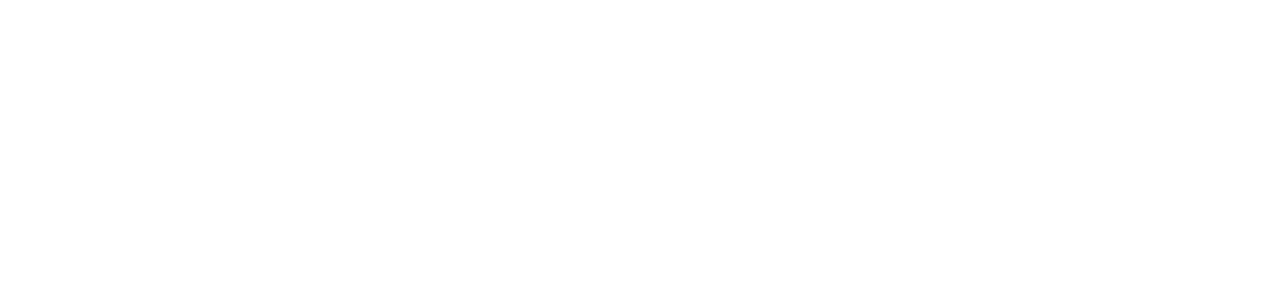
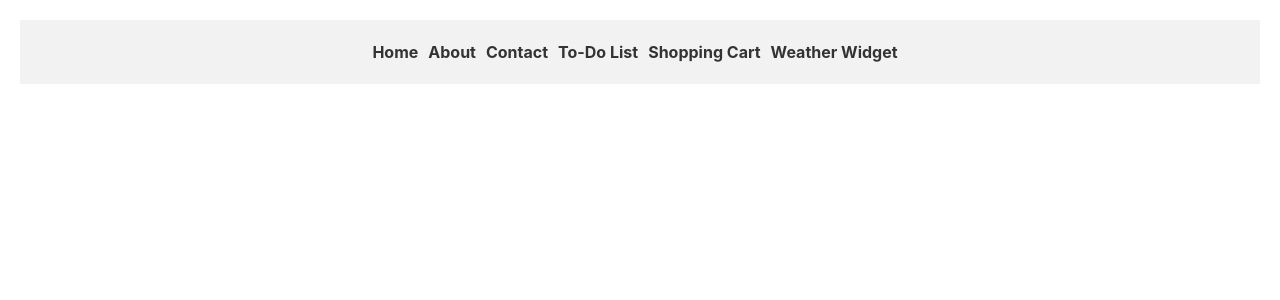
Before and after one commit to sanyamk0/ambula_assignment, a React (Create React App) app: page / in a window 1280 px wide. Shown: the top 300 px of the page. Built offline with nearby package versions, Linux system fonts and the light colour scheme.

Commit message:
Made Header

```diff
--- a/package.json
+++ b/package.json
@@ -6,8 +6,10 @@
     "@testing-library/jest-dom": "^5.16.5",
     "@testing-library/react": "^13.4.0",
     "@testing-library/user-event": "^13.5.0",
+    "axios": "^1.4.0",
     "react": "^18.2.0",
     "react-dom": "^18.2.0",
+    "react-router-dom": "^6.14.1",
     "react-scripts": "5.0.1",
     "web-vitals": "^2.1.4"
   },
@@ -34,5 +36,8 @@
       "last 1 firefox version",
       "last 1 safari version"
     ]
+  },
+  "devDependencies": {
+    "tailwindcss": "^3.3.2"
   }
 }
--- a/src/App.js
+++ b/src/App.js
@@ -1,7 +1,31 @@
 import React from "react";
+import { BrowserRouter as Router, Routes, Route } from "react-router-dom";
+import {
+  Header,
+  HomePage,
+  AboutPage,
+  ContactPage,
+  ToDoListPage,
+  ShoppingCartPage,
+  WeatherWidget,
+} from "./components/index";
 
 const App = () => {
-  return <div></div>;
+  return (
+    <Router>
+      <div className="App">
+        <Header />
+        <Routes>
+          <Route exact path="/" element={<HomePage />} />
+          <Route path="/about" element={<AboutPage />} />
+          <Route path="/contact" element={<ContactPage />} />
+          <Route path="/todo-list" element={<ToDoListPage />} />
+          <Route path="/shopping-cart" element={<ShoppingCartPage />} />
+          <Route path="/weather-widget" element={<WeatherWidget />} />
+        </Routes>
+      </div>
+    </Router>
+  );
 };
 
 export default App;
--- a/src/components/Header.jsx
+++ b/src/components/Header.jsx
@@ -1,7 +1,33 @@
 import React from "react";
+import { Link } from "react-router-dom";
 
 const Header = () => {
-  return <div></div>;
+  return (
+    <header>
+      <nav>
+        <ul>
+          <li>
+            <Link to="/">Home</Link>
+          </li>
+          <li>
+            <Link to="/about">About</Link>
+          </li>
+          <li>
+            <Link to="/contact">Contact</Link>
+          </li>
+          <li>
+            <Link to="/todo-list">To-Do List</Link>
+          </li>
+          <li>
+            <Link to="/shopping-cart">Shopping Cart</Link>
+          </li>
+          <li>
+            <Link to="/weather-widget">Weather Widget</Link>
+          </li>
+        </ul>
+      </nav>
+    </header>
+  );
 };
 
 export default Header;
--- a/src/components/index.js
+++ b/src/components/index.js
@@ -3,5 +3,5 @@
 export { default as Header } from "./Header.jsx";
 export { default as HomePage } from "./HomePage.jsx";
 export { default as ShoppingCartPage } from "./ShoppingCartPage.jsx";
-export { default as TodoListPage } from "./TodoListPage.jsx";
+export { default as ToDoListPage } from "./ToDoListPage.jsx";
 export { default as WeatherWidget } from "./WeatherWidget.jsx";
--- a/src/index.css
+++ b/src/index.css
@@ -1,13 +1,49 @@
+@tailwind base;
+@tailwind components;
+@tailwind utilities;
+
+.App {
+  text-align: center;
+  margin: 20px;
+}
+
+header {
+  background-color: #f2f2f2;
+  padding: 20px;
+  margin-bottom: 20px;
+}
+
+nav ul {
+  list-style: none;
+  padding: 0;
+  margin: 0;
+}
+
+nav ul li {
+  display: inline-block;
+  margin-right: 10px;
+}
+
+nav ul li a {
+  text-decoration: none;
+  color: #333;
+  font-weight: bold;
+}
+
+.completed {
+  text-decoration: line-through;
+}
+
 body {
   margin: 0;
-  font-family: -apple-system, BlinkMacSystemFont, 'Segoe UI', 'Roboto', 'Oxygen',
-    'Ubuntu', 'Cantarell', 'Fira Sans', 'Droid Sans', 'Helvetica Neue',
+  font-family: -apple-system, BlinkMacSystemFont, "Segoe UI", "Roboto", "Oxygen",
+    "Ubuntu", "Cantarell", "Fira Sans", "Droid Sans", "Helvetica Neue",
     sans-serif;
   -webkit-font-smoothing: antialiased;
   -moz-osx-font-smoothing: grayscale;
 }
 
 code {
-  font-family: source-code-pro, Menlo, Monaco, Consolas, 'Courier New',
+  font-family: source-code-pro, Menlo, Monaco, Consolas, "Courier New",
     monospace;
 }
--- /dev/null
+++ b/tailwind.config.js
@@ -0,0 +1,8 @@
+/** @type {import('tailwindcss').Config} */
+module.exports = {
+  content: ["./src/**/*.{html,js}"],
+  theme: {
+    extend: {},
+  },
+  plugins: [],
+};
```
Also changed, not shown: 1 other file (tests, documents, lock files or other folders).
